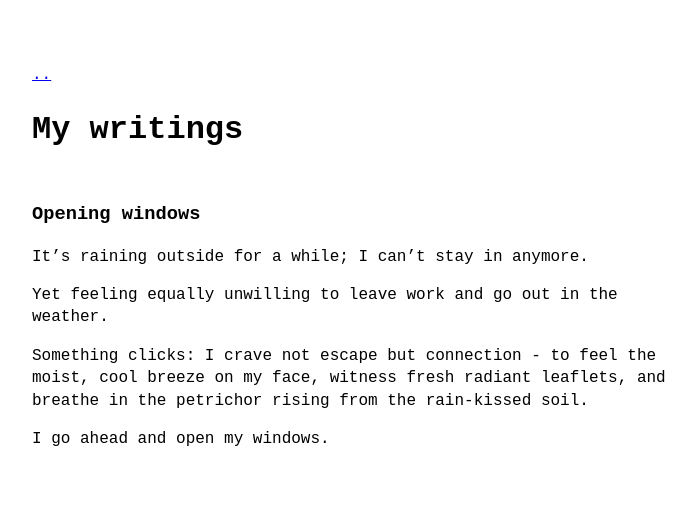
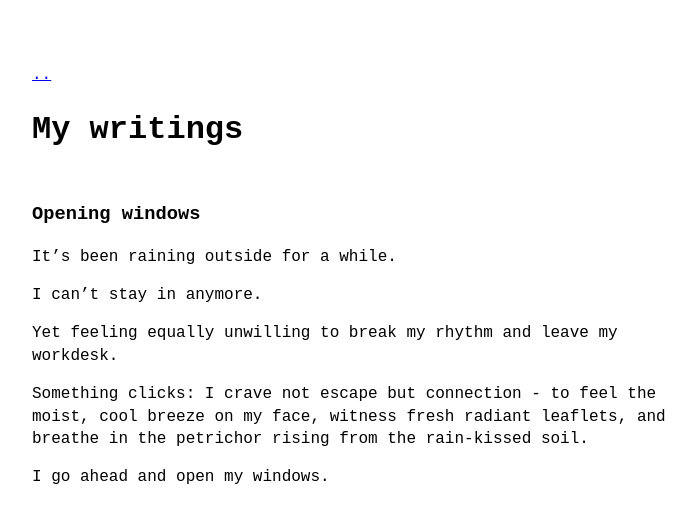
Before and after one commit to vishalvibes/vishalvibes.github.io, a Jekyll site: the page built from writings.md, in a window 1280 px wide. Shown: the top 523 px of the page, without its empty margins (288-984 px from the left). Built offline with Jekyll 4.4.1, drawn with Linux system fonts in a browser that asks for light colours.

Commit message:
Update writings.md

```diff
--- a/writings.md
+++ b/writings.md
@@ -9,9 +9,11 @@ permalink: /writings
 
 ### Opening windows
 
-It's raining outside for a while; I can't stay in anymore.<br>
+It's been raining outside for a while.<br>
 
-Yet feeling equally unwilling to leave work and go out in the weather.<br>
+I can't stay in anymore.<br>
+
+Yet feeling equally unwilling to break my rhythm and leave my workdesk.<br>
 
 Something clicks: I crave not escape but connection - to feel the moist, cool breeze on my face, witness fresh radiant leaflets, and breathe in the petrichor rising from the rain-kissed soil.<br>
 
```
